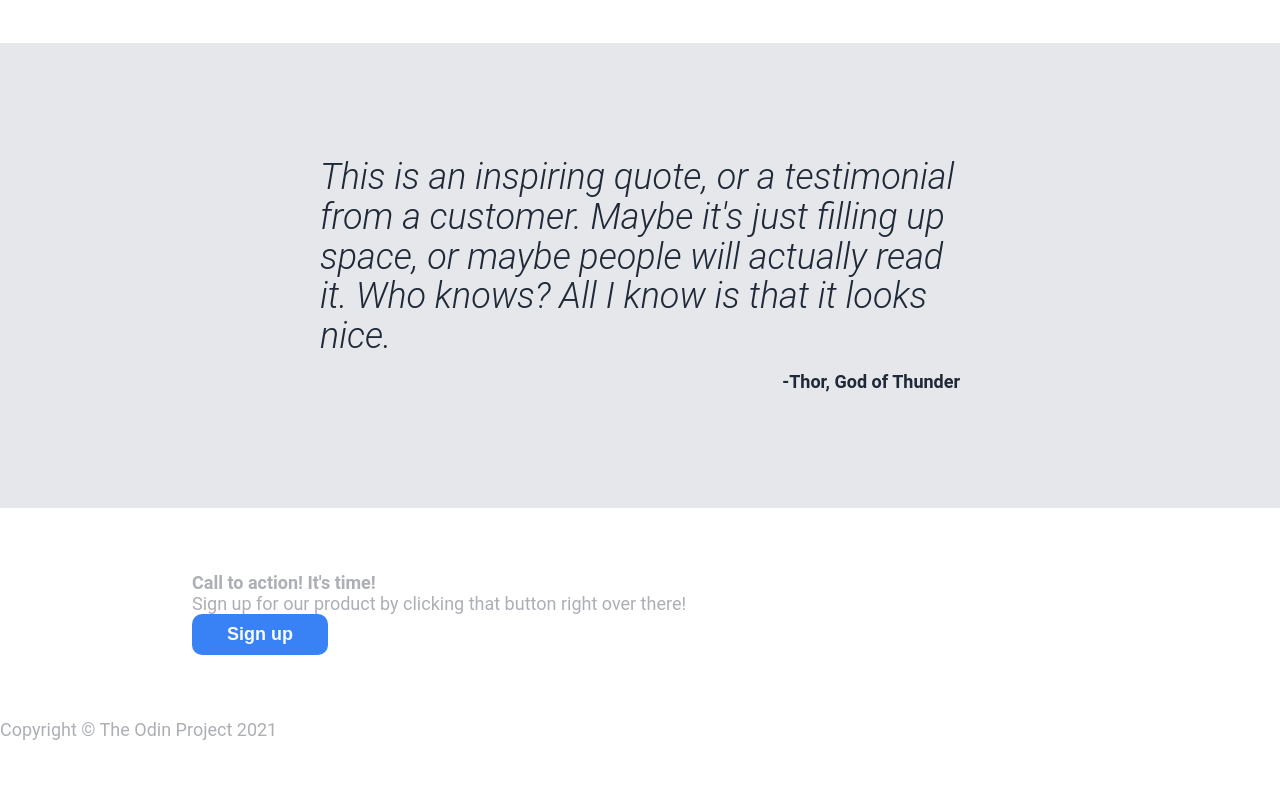
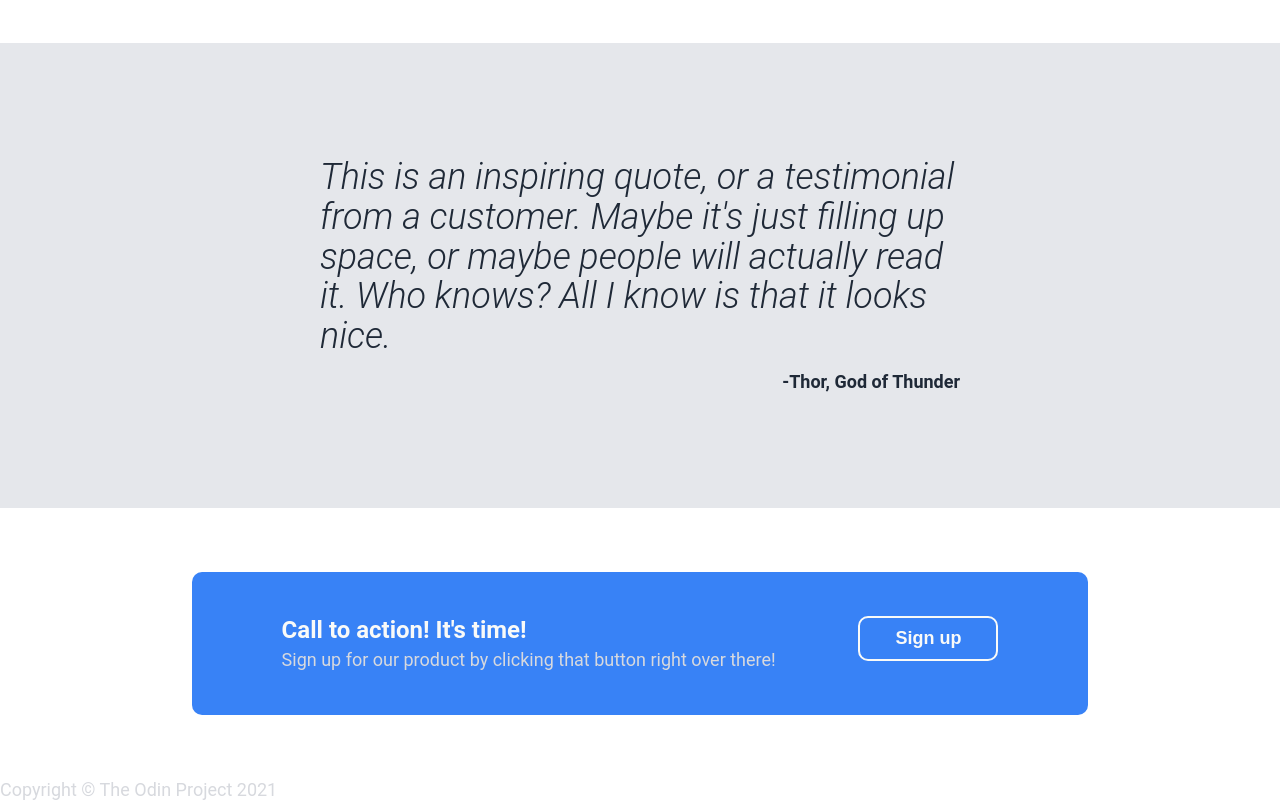
Before and after one commit to natashasupangkat/odin-landing-page, a plain HTML site: page index.html in a window 1280 px wide. Shown: the part 981-1781 px from the top of the page. Before the commit the page ends 1721 px from the top, so only its background shows below. Drawn offline with Linux system fonts and the light colour scheme.

Commit message:
Completed cta section

```diff
--- a/index.html
+++ b/index.html
@@ -58,8 +58,8 @@
     </section>
 
     <section>
-        <div>
-            <div>
+        <div class="cta d-flex">
+            <div class="d-flex col">
                 <h4>Call to action! It's time!</h4>
                 <p>Sign up for our product by clicking that button right over there!</p>
             </div>
--- a/style.css
+++ b/style.css
@@ -1,7 +1,7 @@
 :root {
     --dark-bg: #1F2937;
     --light: #F9FAF8;
-    --body-text: #acafb6;
+    --body-text: #d7d9de;
     --blue: #3882f6;
     --grey: #e5e7eb;
 }
@@ -28,6 +28,11 @@ h2 {
     font-size: 36px;
     font-weight: 900;
     color: var(--dark-bg);
+}
+
+h4 {
+    font-size: 24px;
+    color: var(--light);
 }
 
 button {
@@ -123,6 +128,23 @@ section {
     font-weight: 700;
 }
 
+.cta {
+    background: var(--blue);
+    padding: 5% 10%;
+    justify-content: space-between;
+    border-radius: 10px;
+    color: var(--body-text);
+    align-items: flex-start;
+}
+
+.cta div {
+    gap: 5px;
+}
+
+.cta button {
+    border: 2px solid var(--light);
+}
+
 .gap {
     align-items: flex-start;
     gap: 15px;
```
